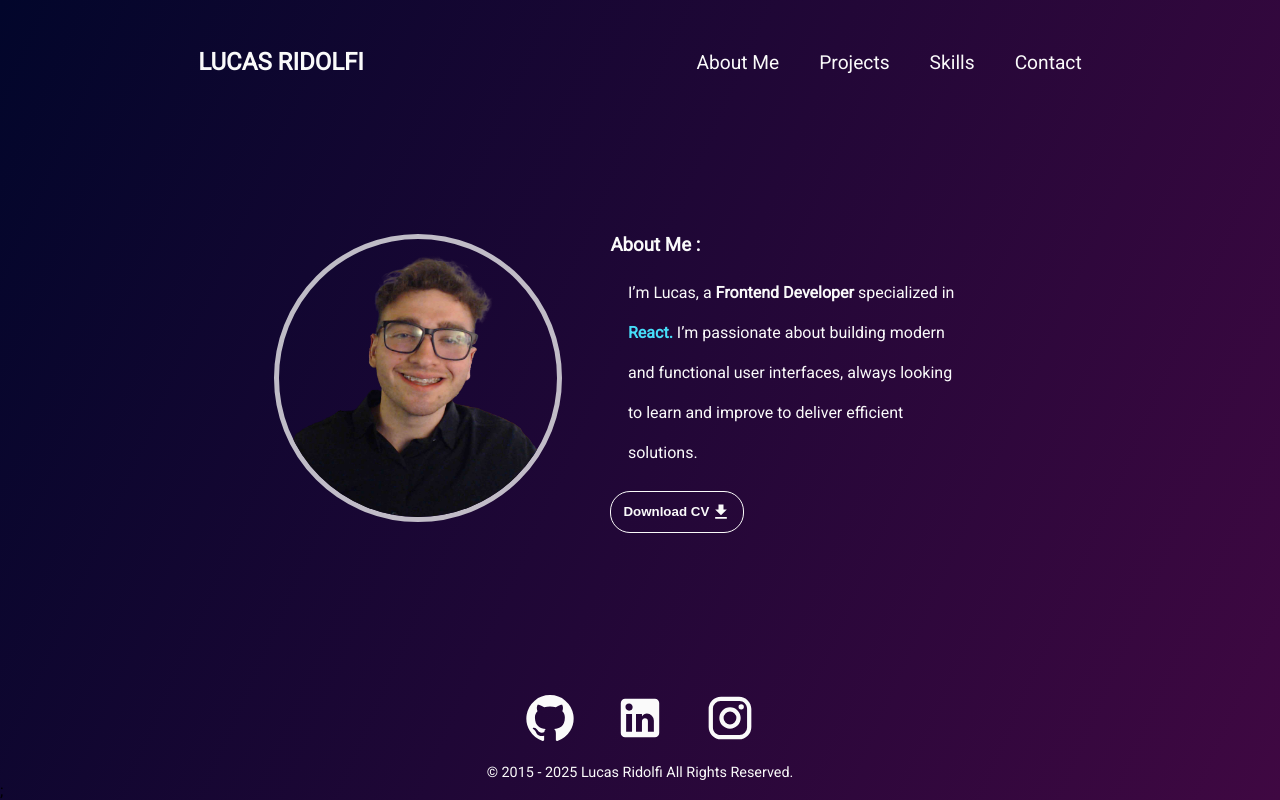
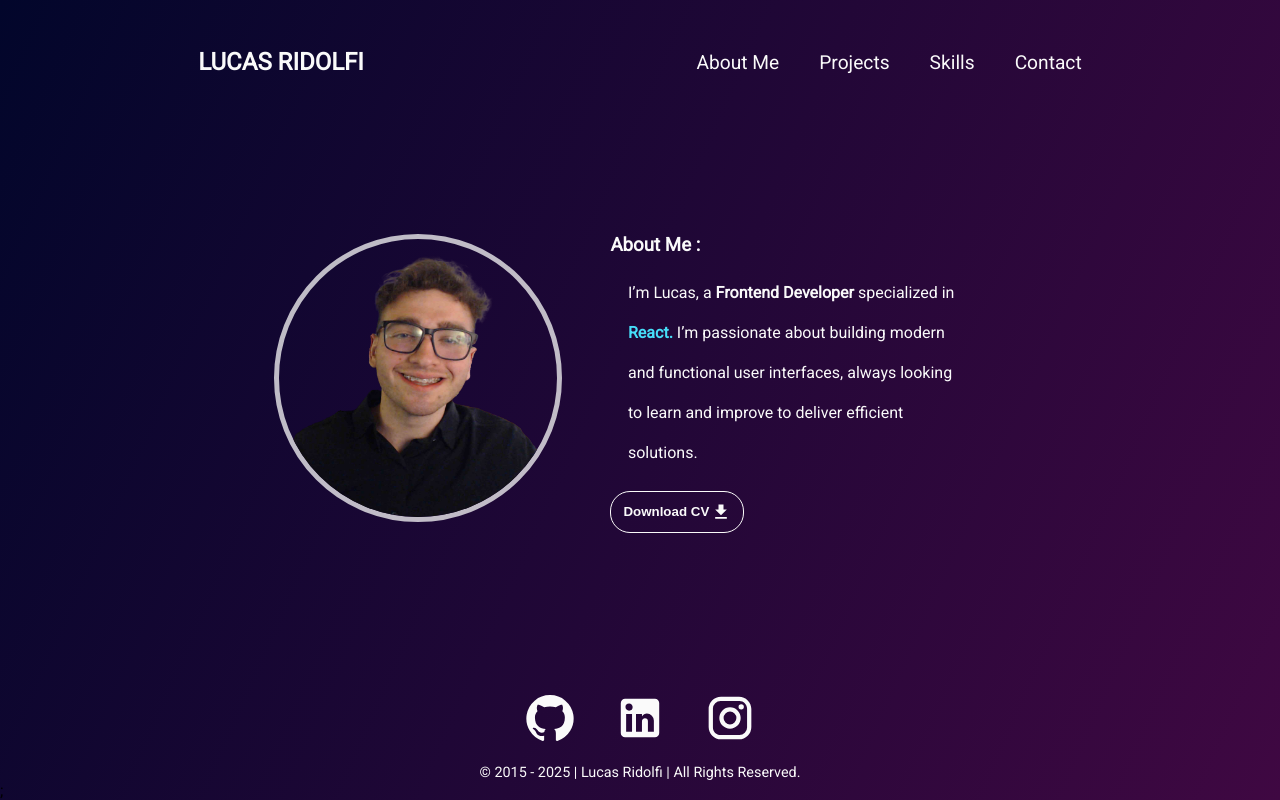
Before and after one commit to Ridoolf/Portfolio, a React (Vite) app: page / in a window 1280 px wide. Built offline with nearby package versions, Linux system fonts and the light colour scheme.

Commit message:
modificacion de footer para mayor legibilidad

```diff
--- a/src/components/layout/footer/Footer.jsx
+++ b/src/components/layout/footer/Footer.jsx
@@ -21,7 +21,7 @@ export const Footer = () => {
         </a>
       </div>
       <div className="copy">
-        © 2015 - 2025 Lucas Ridolfi All Rights Reserved.
+        © 2015 - 2025 | Lucas Ridolfi | All Rights Reserved.
       </div>
     </div>
   );
```
